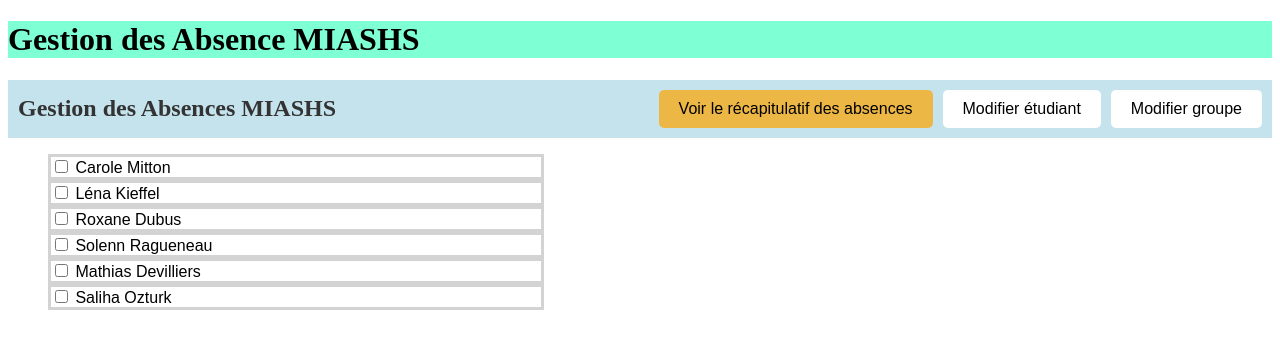
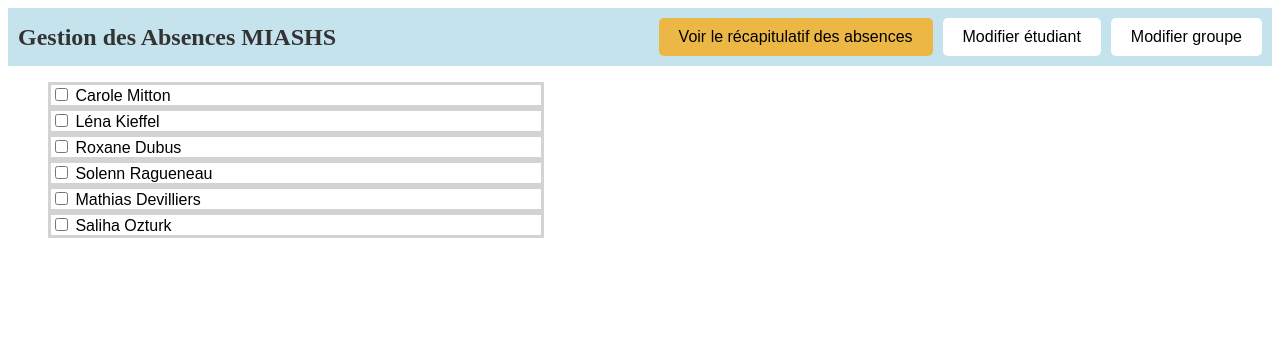
Before and after one commit to CaroleLeCrac/Projet-Info-2024, a Vue app in the folder GestionAbsenceFront/: page / in a window 1280 px wide. Shown: the top 348 px of the page. Built offline with nearby package versions, Linux system fonts and the light colour scheme.

Commit message:
Rangement de components

```diff
--- a/GestionAbsenceFront/src/App.vue
+++ b/GestionAbsenceFront/src/App.vue
@@ -1,6 +1,5 @@
 
 <template>
-  <h1 style="background-color: aquamarine;">Gestion des Absence MIASHS</h1>
   <HomeNavigationBar/>
   <SelectionPresenceList :studentList="studentList"/>
 </template>
@@ -8,8 +7,8 @@
 
 <script setup>
 import {computed, ref} from 'vue';
-import SelectionPresenceList from './SelectionPresenceList.vue'
-import HomeNavigationBar from './HomeNavigationBar.vue';
+import SelectionPresenceList from './shared/components/SelectionPresenceList.vue'
+import HomeNavigationBar from './shared/components/HomeNavigationBar.vue';
 //import { RouterView } from 'vue-router';
 const studentList = ref([
   'Carole Mitton', 'Léna Kieffel', 'Roxane Dubus', 'Solenn Ragueneau', 'Mathias Devilliers', 'Saliha Ozturk'
```
Also changed, not shown: GestionAbsenceFront/src/shared/components/HomeNavigationBar.vue (renamed from GestionAbsenceFront/src/HomeNavigationBar.vue), GestionAbsenceFront/src/shared/components/SearchBar.vue (renamed from GestionAbsenceFront/src/SearchBar.vue), GestionAbsenceFront/src/shared/components/SelectionPresenceList.vue (renamed from GestionAbsenceFront/src/SelectionPresenceList.vue).
